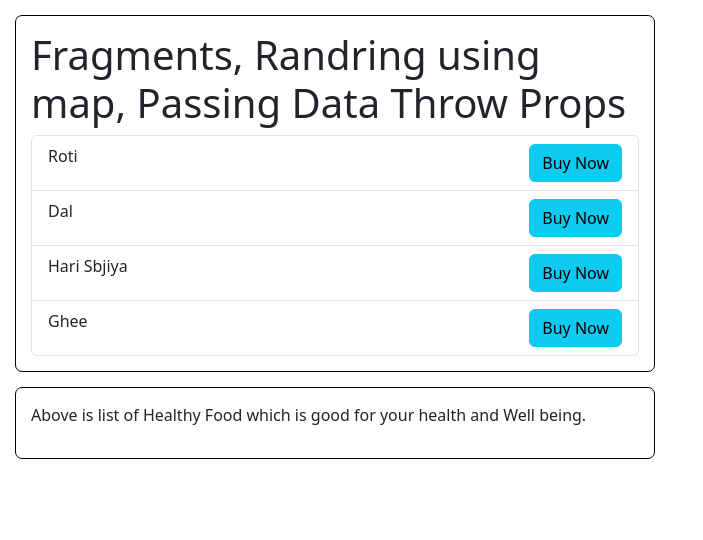
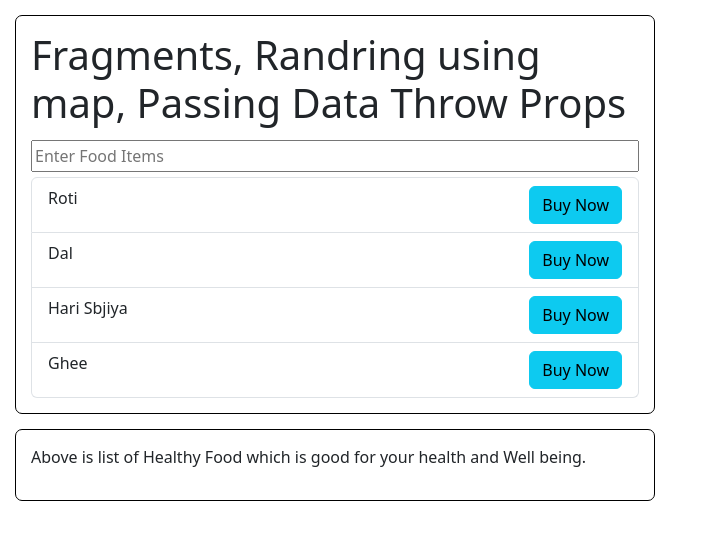
Before and after one commit to durgeshtiwar/Full-Stack-Frontend-Development-Bootcamp, a React (Vite) app in the folder REACT/Exercise_3/: page / in a window 1280 px wide. Shown: the top 540 px of the page, without its empty margins (0-703 px from the left). Built offline with nearby package versions, Linux system fonts and the light colour scheme.

Commit message:
Handle Events

```diff
--- a/REACT/Exercise_3/src/App.jsx
+++ b/REACT/Exercise_3/src/App.jsx
@@ -1,4 +1,5 @@
 import Container from "./compoenets/Container";
+import FoodInput from "./compoenets/FoodInput";
 import Fooditems from "./compoenets/Fooditems";
 import 'bootstrap/dist/css/bootstrap.min.css';
 function App() {
@@ -7,6 +8,7 @@ function App() {
     <>
     <Container>
     <h1>Fragments, Randring using map, Passing Data Throw Props</h1>
+    <FoodInput/>
     <Fooditems items={healthItems} > </Fooditems>
     </Container>
     <Container>
--- /dev/null
+++ b/REACT/Exercise_3/src/compoenets/FoodInput.jsx
@@ -0,0 +1,12 @@
+import style from "./FoodInput.module.css";
+const FoodInput = () => {
+  const changeOnInput = () => {
+    console.log(event.target.value)
+  }
+  return <>
+  <input className={style.foodInput} type="text" placeholder="Enter Food Items"
+  onChange={changeOnInput}
+  />
+  </>
+}
+export default FoodInput;
--- /dev/null
+++ b/REACT/Exercise_3/src/compoenets/FoodInput.module.css
@@ -0,0 +1,6 @@
+.foodInput
+{
+  width: 100%;
+  padding: 2px;
+  margin: 5px 0px;
+}
--- a/REACT/Exercise_3/src/compoenets/Fooditems.jsx
+++ b/REACT/Exercise_3/src/compoenets/Fooditems.jsx
@@ -1,11 +1,18 @@
 import style from "./Fooditems.module.css";
 const foodItems = ({items})=>{
+const buttonWasClicked = (item,event)=>{
+  console.log(event);
+  console.log(`${item} being Clicked`);
+};
+
+
   return(
     <>
-    <ul class="list-group">
-    {items.map(item =>(<li class="list-group-item">{item}
+    <ul className="list-group">
+    {items.map(item =>(
+    <li key={item} className="list-group-item">{item}
     <button className={`${style.button} btn btn-info`}
-    onClick={()=>console.log("Button Clicked")}
+    onClick={(event)=>buttonWasClicked(item,event)}
     >Buy Now</button>
     </li>))}
     </ul>
```
